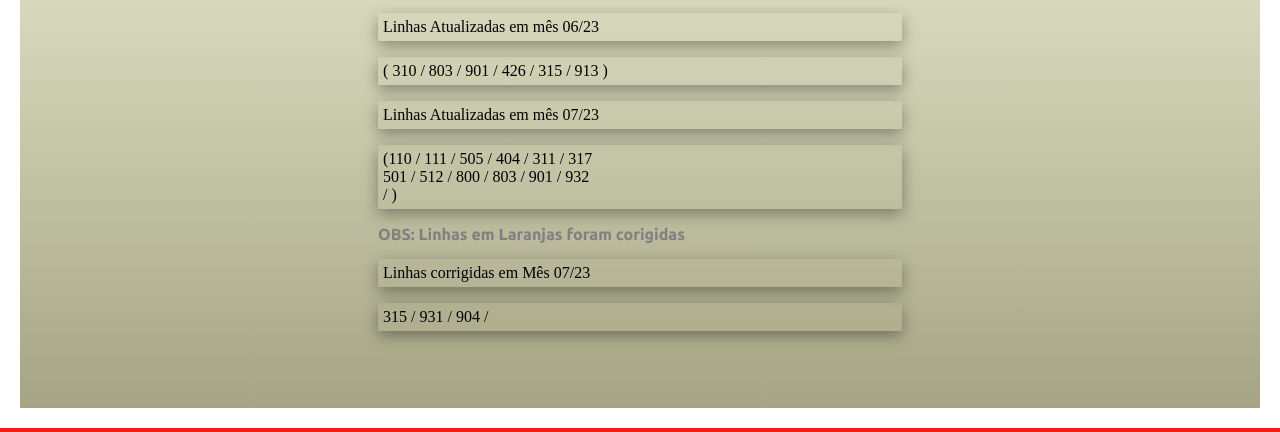
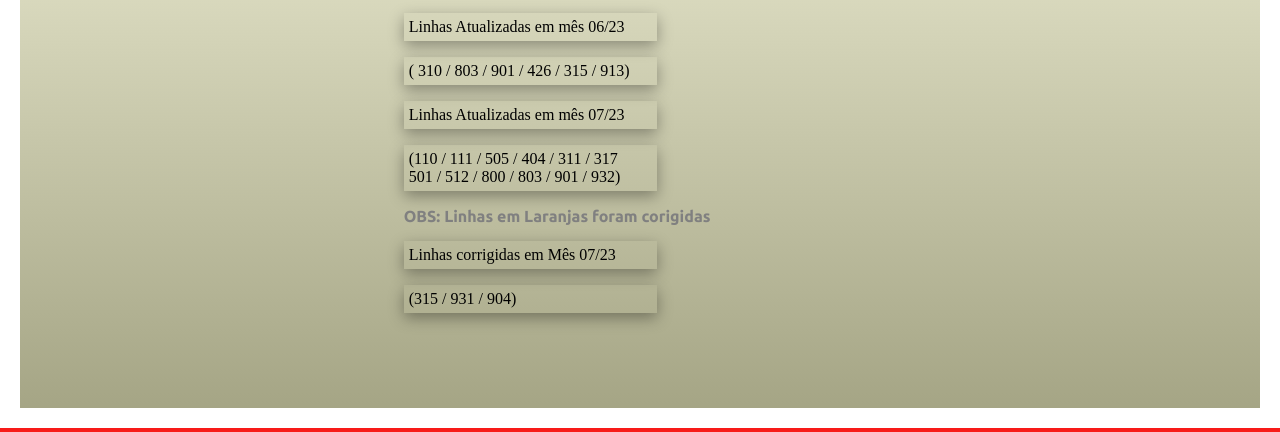
Before and after one commit to IslanJesus/cco, a plain HTML site: page itinerarios.html in a window 1280 px wide. Shown: the part 307-739 px from the top of the page. Drawn offline with nearby package versions, Linux system fonts and the light colour scheme; a web font is replaced by a local one.

Commit message:
Add files via upload

```diff
--- a/itinerarios.html
+++ b/itinerarios.html
@@ -370,31 +370,28 @@
                 </select>
                 <div>
                     <h2>CASO, ALGUMA DIVERGENCIA NAS LINHAS, POR FAVOR NÓS AVISE!</h2>
-                    <div class="whatsap">
                         <a class="whatsApp" tabindex="0" aria-disabled="false"
                             metric-fp-link-url="https://api.whatsapp.com/send?phone=554399743760"
                             metric-fp-link-index="0" metric-fp-link-name="WhatsApp" metric-element="1689335287716"
                             href="https://api.whatsapp.com/send?phone=5543984832367" target="_blank">
                             <img src="imagens/whats.png" class="WhatsApp"></img>
                         </a>
-                    </div>
 
 
                     <h2>OBS: Linhas em verde foram atualizadas recentemente</h2>
                     <p>Linhas Atualizadas em mês 06/23 </p>
-                    <p>( 310 / 803 / 901 / 426 / 315 / 913 ) </p>
+                    <p>( 310 / 803 / 901 / 426 / 315 / 913) </p>
                     <p>Linhas Atualizadas em mês 07/23</p>
 
                     <p>
                         (110 / 111 / 505 / 404 / 311 / 317 <br>
-                        501 / 512 / 800 / 803 / 901 / 932 <br>
-                        / )
+                        501 / 512 / 800 / 803 / 901 / 932)
                     </p>
                 </div>
                 <div>
                     <h2>OBS: Linhas em Laranjas foram corigidas</h2>
                     <p>Linhas corrigidas em Mês 07/23</p>
-                    <p>315 / 931 / 904 / </p>
+                    <p>(315 / 931 / 904)</p>
                 </div>
             </div>
         </div>
--- a/style.css
+++ b/style.css
@@ -407,10 +407,6 @@ div.terminal {
 
 /*ITINERARIOS*/
 
-.whatsap {
-
-}
-
 .main-itinerarios {
     margin: 20px;
     width: auto;
@@ -447,9 +443,16 @@ div.terminal {
 
 }
 
+.main-itinerarios p, h2, select {
+    position: relative;
+    left: 2vw;
+}
+
 .main-itinerarios p {
     box-shadow: rgba(0, 0, 0, 0.35) 0px 5px 15px;
     padding: 5px;
+    width: 19vw;
+    height: auto;
 }
 
 .select-shadow {
@@ -487,6 +490,8 @@ div.terminal {
     border-radius: 10px;
     height: 50px;
     width: 50px;
+    position: relative;
+    left: 2vw;
 }
 
 
```
